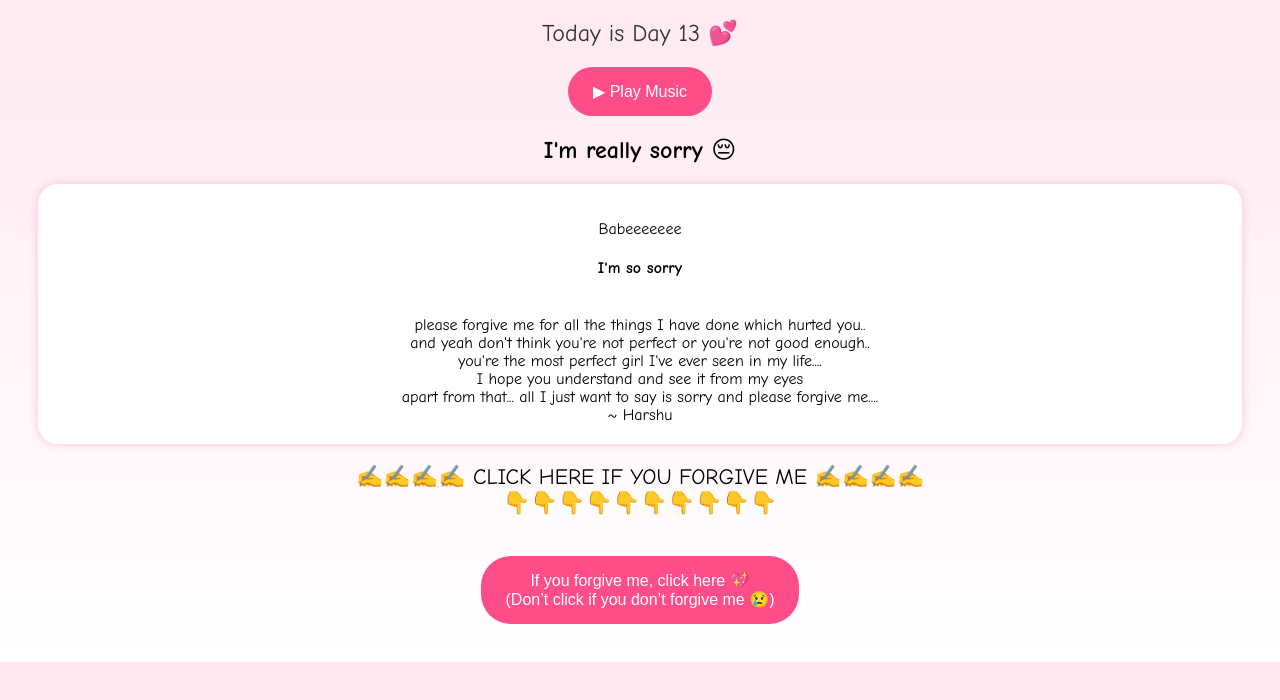
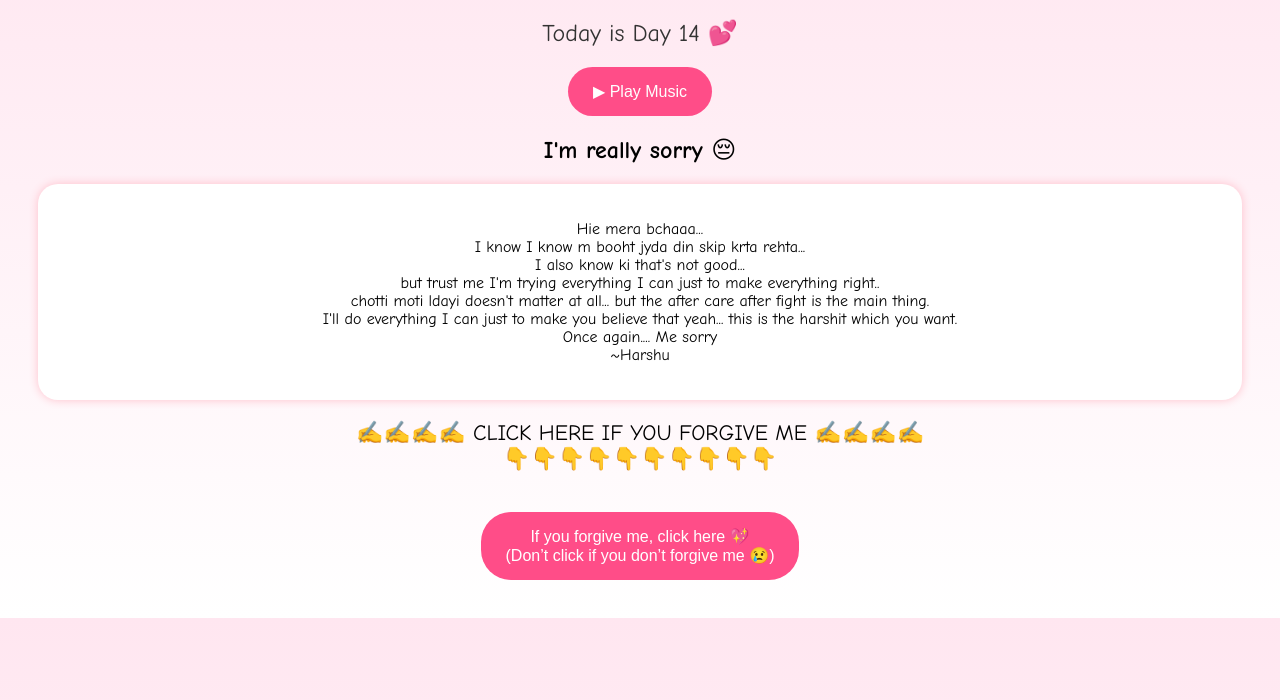
Before and after one commit to HarshNEWBY/sorry, a plain HTML site: page index.html in a window 1280 px wide. Shown: the part 100-800 px from the top of the page. Drawn offline with Linux system fonts and the light colour scheme.

Commit message:
Update apology letter and change day number

```diff
--- a/index.html
+++ b/index.html
@@ -72,14 +72,14 @@
   <div class="letter">
     <!-- ✏️ EDIT YOUR APOLOGY LETTER BELOW -->
     <p>
-   Babeeeeeee
-      <br> <h4> I'm so sorry </h4>
-      <br> please forgive me for all the things I have done which hurted you..
-      <br> and yeah don't think you're not perfect or you're not good enough..
-      <br> you're the most perfect girl I've ever seen in my life....
-      <br> I hope you understand and see it from my eyes
-      <br> apart from that... all I just want to say is sorry and please forgive me....
-      <br> ~ Harshu
+    Hie mera bchaaa...
+    <br> I know I know m booht jyda din skip krta rehta...
+      <br> I also know ki that's not good...
+      <br> but trust me I'm trying everything I can just to make everything right..
+      <br> chotti moti ldayi doesn't matter at all... but the after care after fight is the main thing.
+      <br> I'll do everything I can just to make you believe that yeah... this is the harshit which you want.
+      <br> Once again.... Me sorry
+      <br> ~Harshu
     <!-- ✏️ EDIT YOUR APOLOGY LETTER ABOVE -->
   </div>
 
@@ -97,7 +97,7 @@
 
   <script>
     // ✏️ CHANGE THE DAY NUMBER BELOW MANUALLY
-    const days = 13; // change to 2, 3, 4, etc.
+    const days = 14; // change to 2, 3, 4, etc.
     // ✏️ CHANGE THE DAY NUMBER ABOVE
 
     document.getElementById("dayCounter").innerText =
```
